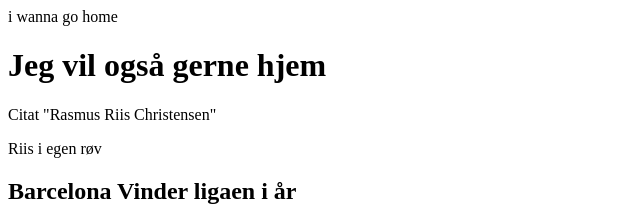
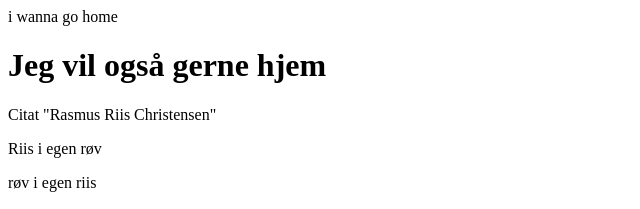
Before and after one commit to Lasse0604/teamwhatever, a plain HTML site: page index.html in a window 1280 px wide. Shown: the top 209 px of the page, without its empty margins (0-640 px from the left). Drawn offline with Linux system fonts and the light colour scheme.

Commit message:
version 10

```diff
--- a/index.html
+++ b/index.html
@@ -11,6 +11,7 @@ i wanna go home
    <h1>Jeg vil også gerne hjem</h1>
    <p>Citat "Rasmus Riis Christensen"</p>
     <p>Riis i egen røv</p>
+    <p>røv i egen riis</p>
 
        <h2>Barcelona Vinder ligaen i år</h2>
        <img src="img/real-logo.png" alt="real-madrid-logo">
```
